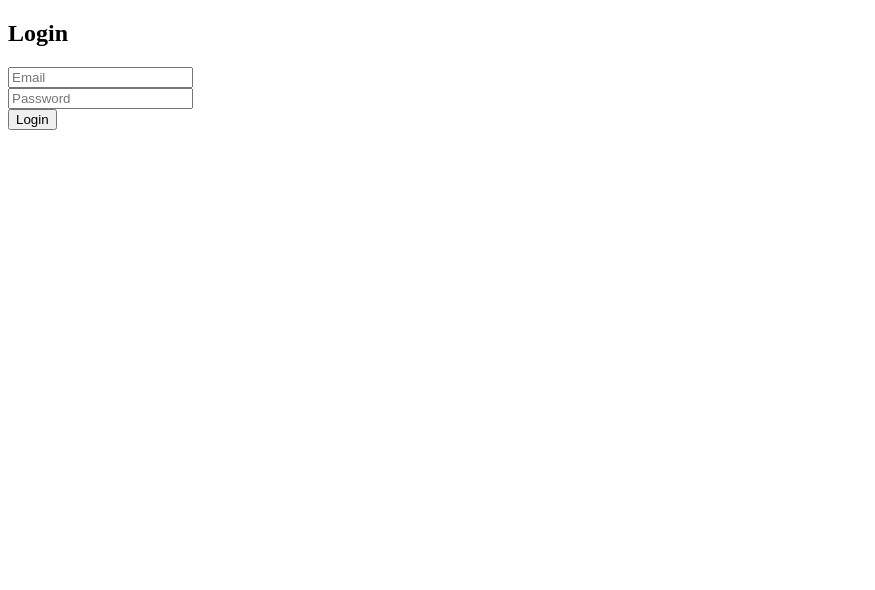
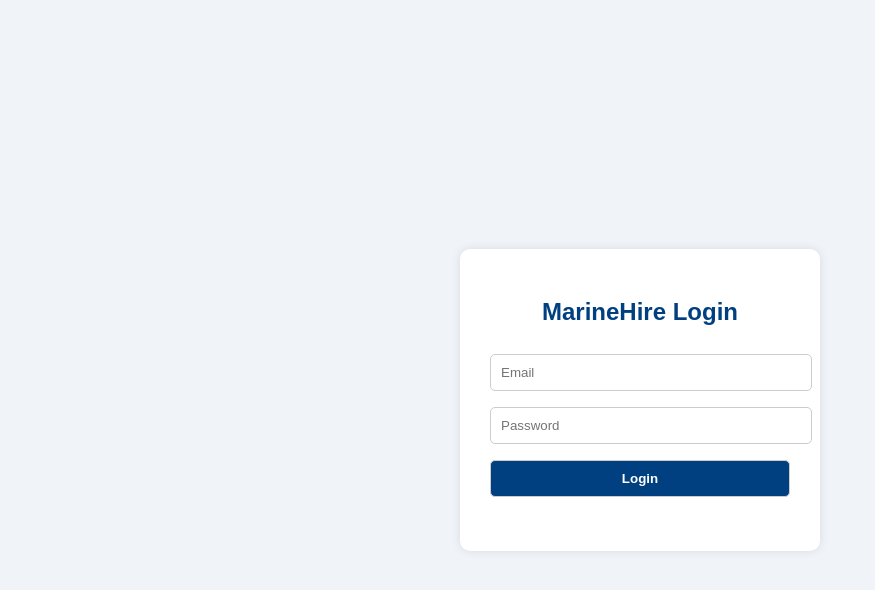
Before and after one commit to ntamauwe-cmyk/marinehire, a website: page login.html in a window 1280 px wide. Shown: the whole page, without its empty margins (0-875 px from the left). Drawn offline with Linux system fonts and the light colour scheme.

Commit message:
Update login.html

```diff
--- a/login.html
+++ b/login.html
@@ -1,31 +1,91 @@
 <!DOCTYPE html>
-<html>
-<head><title>Login - MarineHire</title></head>
+<html lang="en">
+<head>
+  <meta charset="UTF-8" />
+  <meta name="viewport" content="width=device-width, initial-scale=1.0" />
+  <title>Login - MarineHire</title>
+  <style>
+    body {
+      font-family: Arial, sans-serif;
+      background: #f0f4f8;
+      display: flex;
+      justify-content: center;
+      align-items: center;
+      height: 100vh;
+      margin: 0;
+    }
+    .login-container {
+      background: white;
+      padding: 30px;
+      border-radius: 10px;
+      box-shadow: 0 0 10px rgba(0,0,0,0.1);
+      width: 300px;
+    }
+    h2 {
+      text-align: center;
+      margin-bottom: 20px;
+      color: #004080;
+    }
+    input, button {
+      width: 100%;
+      padding: 10px;
+      margin: 8px 0;
+      border: 1px solid #ccc;
+      border-radius: 5px;
+    }
+    button {
+      background-color: #004080;
+      color: white;
+      font-weight: bold;
+      cursor: pointer;
+    }
+    button:hover {
+      background-color: #0066cc;
+    }
+  </style>
+</head>
 <body>
-<h2>Login</h2>
+  <div class="login-container">
+    <h2>MarineHire Login</h2>
     <form id="loginForm">
-<input type="email" name="email" placeholder="Email" required/><br/>
-<input type="password" name="password" placeholder="Password" required/><br/>
+      <input type="email" name="email" placeholder="Email" required />
+      <input type="password" name="password" placeholder="Password" required />
       <button type="submit">Login</button>
     </form>
+    <p id="message" style="color:red; text-align:center;"></p>
+  </div>
+
   <script>
     const form = document.getElementById('loginForm');
+    const message = document.getElementById('message');
+
     form.addEventListener('submit', async (e) => {
       e.preventDefault();
       const email = form.email.value;
       const password = form.password.value;
+
+      try {
         const res = await fetch('https://marinehire-backend.onrender.com/api/auth/login', {
           method: 'POST',
           headers: {'Content-Type': 'application/json'},
           body: JSON.stringify({ email, password })
         });
+
         const data = await res.json();
-    if (!res.ok) {
-  alert("Login failed: " + data.message);
-  return;
+
+        if (res.ok) {
+          message.style.color = 'green';
+          message.textContent = 'Login successful!';
+          // Redirect to dashboard.html (if exists)
+          setTimeout(() => {
+            window.location.href = 'dashboard.html';
+          }, 1500);
+        } else {
+          message.textContent = data.message || 'Login failed. Please check credentials.';
         }
-alert("Login successful!");
-    alert(JSON.stringify(data));
+      } catch (error) {
+        message.textContent = 'Network error. Please try again later.';
+      }
     });
   </script>
 </body>
```
Lines whose indentation alone changed are shown as unchanged.
